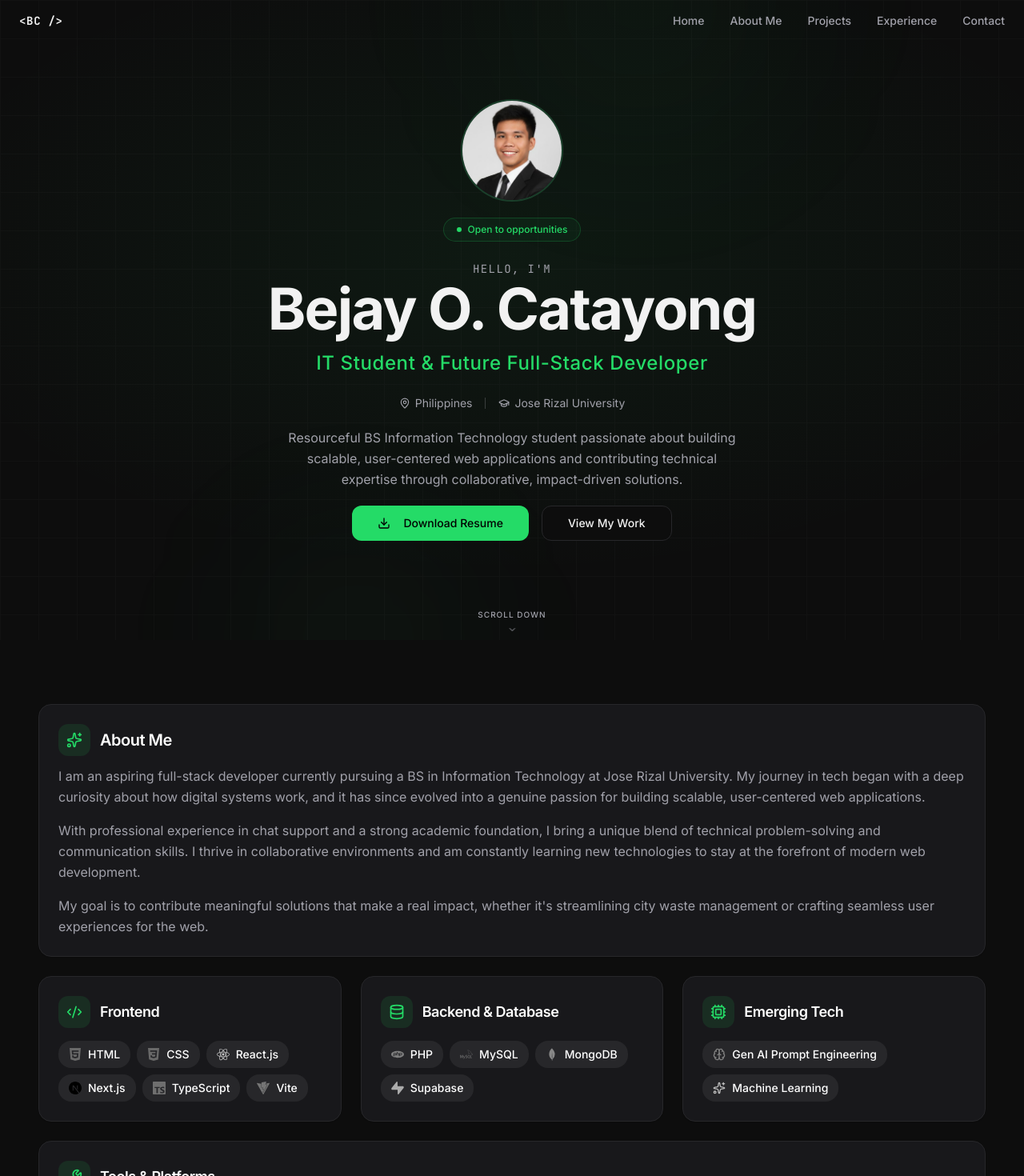
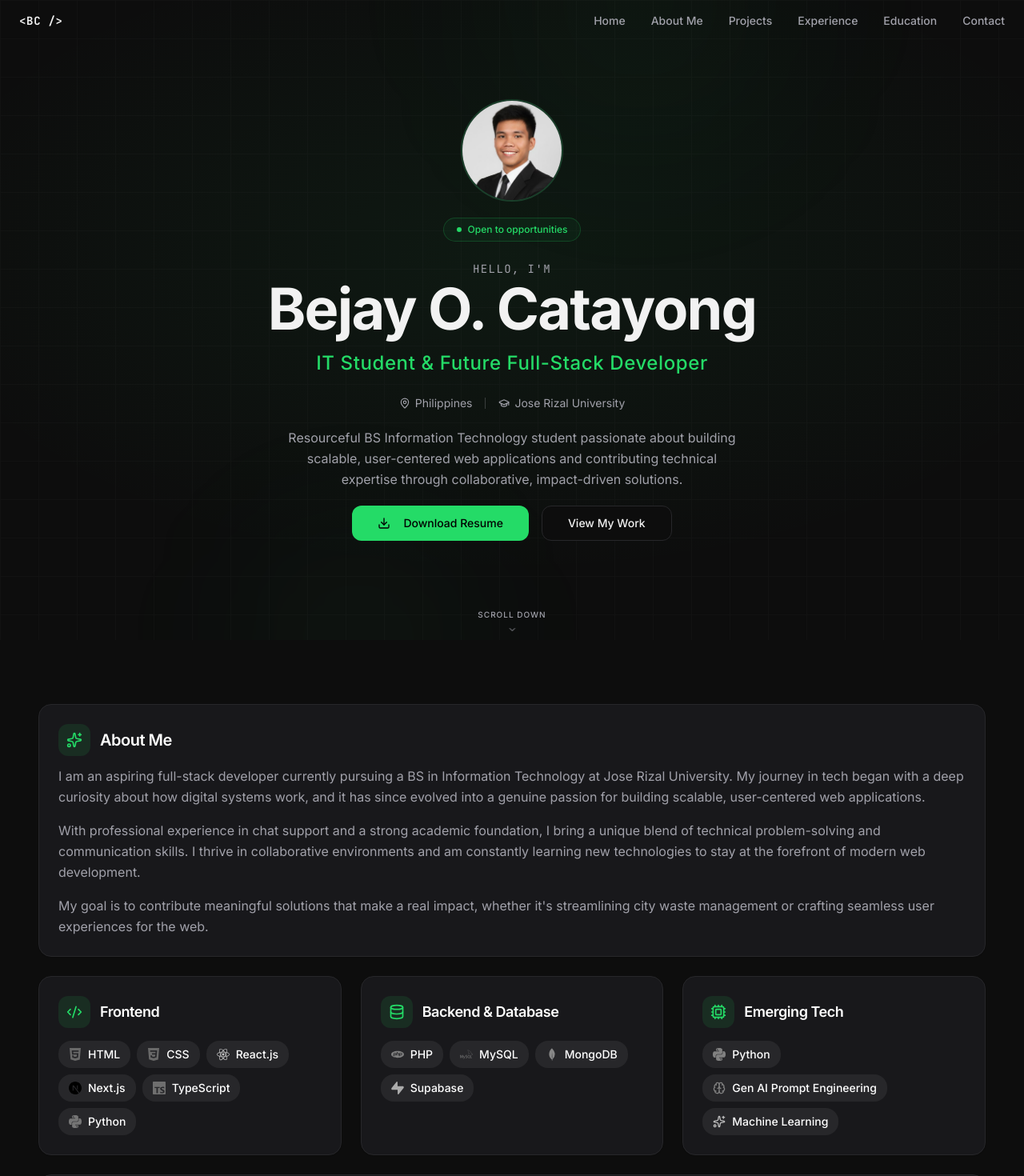
Before and after one commit to jaycatayong30/portfolio, a Next.js app: page / in a window 1280 px wide. Shown: the top 1470 px of the page at 80% size. Built offline with nearby package versions, Linux system fonts and the light colour scheme.

Commit message:
feat: added education in navbar & added python in skill category

```diff
--- a/components/portfolio/nav-bar.tsx
+++ b/components/portfolio/nav-bar.tsx
@@ -8,6 +8,7 @@ const navLinks = [
   { label: "About Me", href: "#about" },
   { label: "Projects", href: "#projects" },
   { label: "Experience", href: "#experience" },
+  { label: "Education", href: "#education" },
   { label: "Contact", href: "#contact" },
 ]
 
@@ -25,11 +26,10 @@ export function Navbar() {
 
   return (
     <nav
-      className={`fixed top-0 left-0 z-50 w-full transition-all duration-300 ${
-        scrolled
+      className={`fixed top-0 left-0 z-50 w-full transition-all duration-300 ${scrolled
           ? "bg-black/60 backdrop-blur-md border-b border-white/10 shadow-lg shadow-black/20"
           : "bg-transparent"
-      }`}
+        }`}
     >
       <div className="mx-auto flex max-w-7xl items-center justify-between px-6 py-4">
         <a
--- a/components/portfolio/skill-category-cards.tsx
+++ b/components/portfolio/skill-category-cards.tsx
@@ -11,6 +11,7 @@ import {
   SiMysql,
   SiMongodb,
   SiSupabase,
+  SiPython,
 } from "react-icons/si"
 import { Code2, Database, Cpu, Brain, Sparkles } from "lucide-react"
 import type { LucideIcon } from "lucide-react"
@@ -100,8 +101,8 @@ export function FrontendSkillsCard() {
           color: "text-[#3178C6]",
         },
         {
-          name: "Vite",
-          icon: SiVite,
+          name: "Python",
+          icon: SiPython,
           color: "text-[#646CFF]",
         },
       ]}
@@ -147,6 +148,11 @@ export function EmergingTechCard() {
       icon={Cpu}
       skills={[
         {
+          name: "Python",
+          icon: SiPython,
+          color: "text-[#10A37F]",
+        },
+        {
           name: "Gen AI Prompt Engineering",
           icon: Brain,
           color: "text-[#10A37F]",
```
Also changed, not shown: 1 other file (tests, documents, lock files or other folders).
